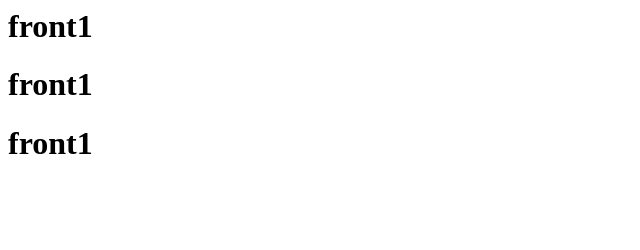
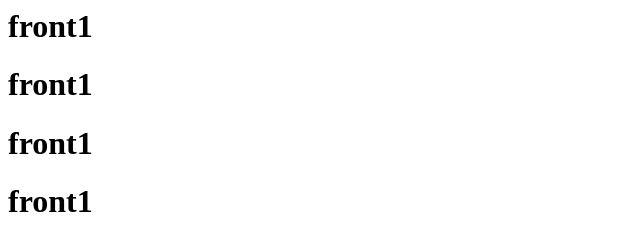
Before and after one commit to Gopichandrika/front-207, a plain HTML site: page index.html in a window 1280 px wide. Shown: the whole page, without its empty margins (0-640 px from the left). Drawn offline with Linux system fonts and the light colour scheme.

Commit message:
title commited successfully

```diff
--- a/index.html
+++ b/index.html
@@ -1,3 +1,4 @@
 <h1> front1 <h1>
 <h1> front1 <h1>
 <h1> front1 <h1>
+<h1> front1 <h1>
```
